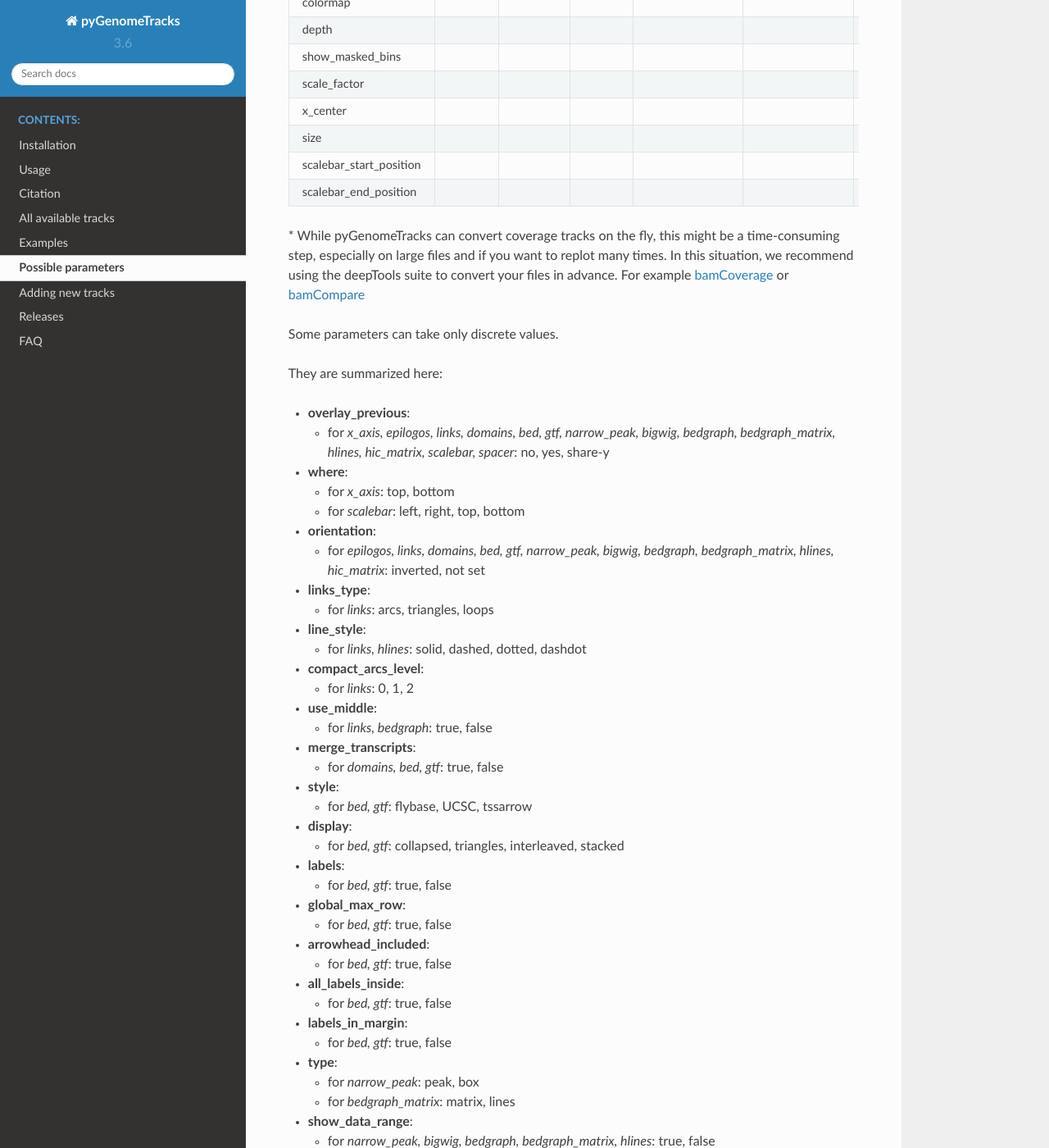
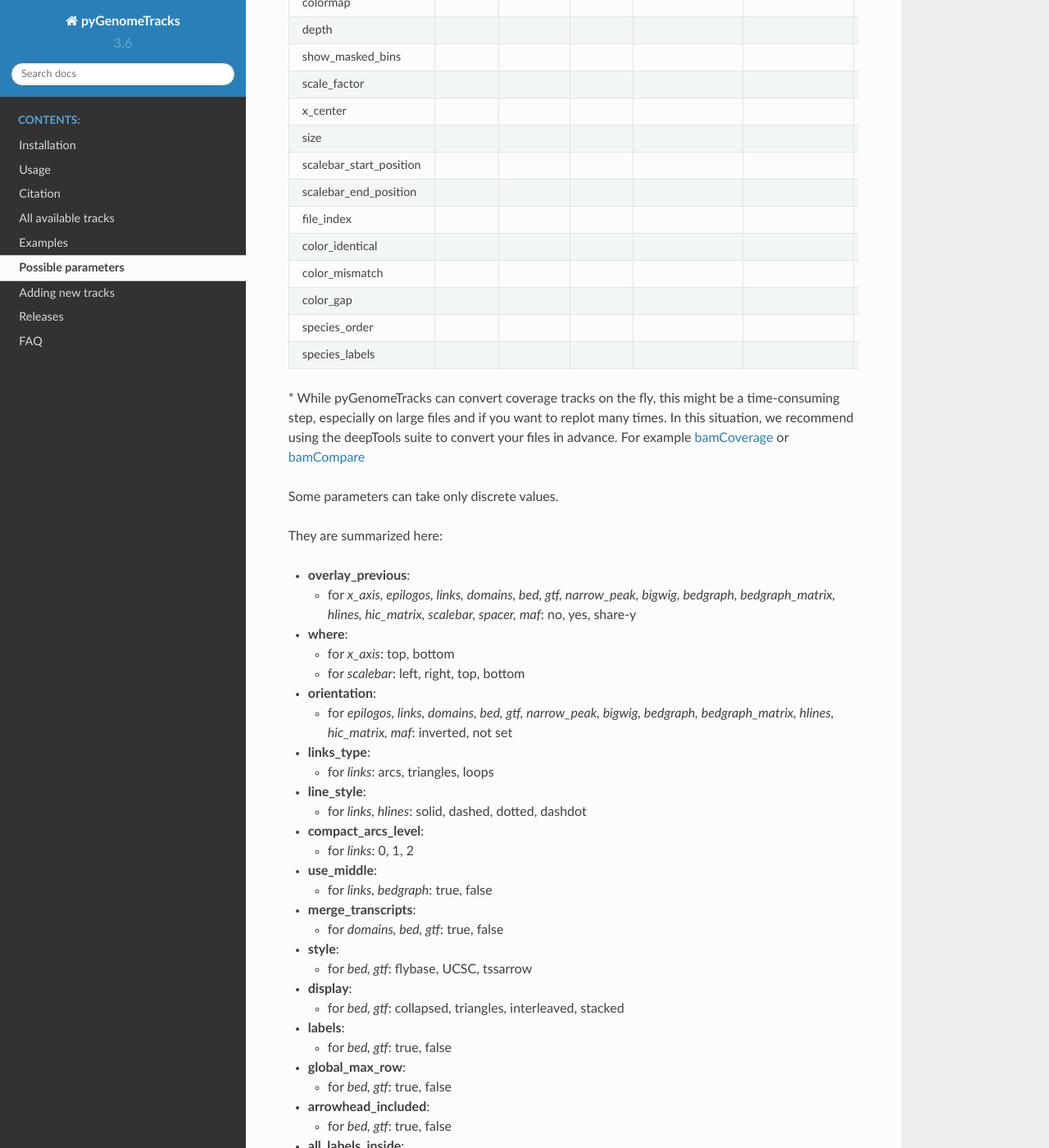
Before and after one commit to deeptools/pyGenomeTracks, a Sphinx documentation site: the page built from docs/content/possible-parameters.rst, in a window 1280 px wide and 1400 px high, scrolled down 1919 px. Shown: the whole window at 82% size. Built offline with Sphinx 7.4.7 and the Read the Docs theme 2.0.0, drawn with Linux system fonts in a browser that asks for light colours.

Commit message:
update doc

```diff
--- a/docs/content/all_default_properties_rst.txt
+++ b/docs/content/all_default_properties_rst.txt
@@ -1,13 +1,13 @@
-=============================  =============================  =============================  =============================  =============================  =============================  =============================  =============================  =============================  =============================  =============================  =============================  =============================  =============================
-parameter                      :doc:`tracks/x_axis`           :doc:`tracks/epilogos`         :doc:`tracks/links`            :doc:`tracks/domains`          :doc:`tracks/bed`              :doc:`tracks/gtf`              :doc:`tracks/narrow_peak`      :doc:`tracks/bigwig`           :doc:`tracks/bedgraph`         :doc:`tracks/bedgraph_matrix`  :doc:`tracks/hlines`           :doc:`tracks/hic_matrix`       :doc:`tracks/scalebar`
-=============================  =============================  =============================  =============================  =============================  =============================  =============================  =============================  =============================  =============================  =============================  =============================  =============================  =============================
-overlay_previous               no                             no                             no                             no                             no                             no                             no                             no                             no                             no                             no                             no                             no
+=============================  =============================  =============================  =============================  =============================  =============================  =============================  =============================  =============================  =============================  =============================  =============================  =============================  =============================  =============================
+parameter                      :doc:`tracks/x_axis`           :doc:`tracks/epilogos`         :doc:`tracks/links`            :doc:`tracks/domains`          :doc:`tracks/bed`              :doc:`tracks/gtf`              :doc:`tracks/narrow_peak`      :doc:`tracks/bigwig`           :doc:`tracks/bedgraph`         :doc:`tracks/bedgraph_matrix`  :doc:`tracks/hlines`           :doc:`tracks/hic_matrix`       :doc:`tracks/scalebar`         :doc:`tracks/maf`
+=============================  =============================  =============================  =============================  =============================  =============================  =============================  =============================  =============================  =============================  =============================  =============================  =============================  =============================  =============================
+overlay_previous               no                             no                             no                             no                             no                             no                             no                             no                             no                             no                             no                             no                             no                             no
 where                          bottom                                                                                                                                                                                                                                                                                                                                                                              left
 fontsize                       15                                                                                                                          12                             12                                                                                                                                                                                                                       12
 categories_file                                               not set
-orientation                                                   not set                        not set                        not set                        not set                        not set                        not set                        not set                        not set                        not set                        not set                        not set
+orientation                                                   not set                        not set                        not set                        not set                        not set                        not set                        not set                        not set                        not set                        not set                        not set                                                       not set
 links_type                                                                                   arcs
-line_width                                                                                   not set                        0.5                            0.5                            0.5                            1                                                                                                                           0.5                                                           0.5
+line_width                                                                                   not set                        0.5                            0.5                            0.5                            1                                                                                                                           0.5                                                           0.5                            0.5
 line_style                                                                                   solid                                                                                                                                                                                                                                                   solid
 color                                                                                        blue                           #1f78b4                        #1f78b4                        #1f78b4                        #FF000080                      #33a02c                        #a6cee3                                                       black                                                         black
 alpha                                                                                        0.8                                                                                                                                                        1                              1                                                             1                                                             1
@@ -58,7 +58,13 @@
 size                                                                                                                                                                                                                                                                                                                                                                                                               not set
 scalebar_start_position                                                                                                                                                                                                                                                                                                                                                                                            not set
 scalebar_end_position                                                                                                                                                                                                                                                                                                                                                                                              not set
-=============================  =============================  =============================  =============================  =============================  =============================  =============================  =============================  =============================  =============================  =============================  =============================  =============================  =============================
+file_index                                                                                                                                                                                                                                                                                                                                                                                                                                        not set
+color_identical                                                                                                                                                                                                                                                                                                                                                                                                                                   black
+color_mismatch                                                                                                                                                                                                                                                                                                                                                                                                                                    grey
+color_gap                                                                                                                                                                                                                                                                                                                                                                                                                                         lightgrey
+species_order                                                                                                                                                                                                                                                                                                                                                                                                                                     not set
+species_labels                                                                                                                                                                                                                                                                                                                                                                                                                                    not set
+=============================  =============================  =============================  =============================  =============================  =============================  =============================  =============================  =============================  =============================  =============================  =============================  =============================  =============================  =============================
 
 
 \* While pyGenomeTracks can convert coverage tracks on the fly, this might be a time-consuming step, especially on large files and if you want to replot many times. In this situation, we recommend using the deepTools suite to convert your files in advance. For example `bamCoverage <https://deeptools.readthedocs.io/en/develop/content/tools/bamCoverage.html>`_ or `bamCompare <https://deeptools.readthedocs.io/en/develop/content/tools/bamCompare.html>`_
--- a/docs/content/all_possible_properties.txt
+++ b/docs/content/all_possible_properties.txt
@@ -1,6 +1,6 @@
 - **overlay_previous**:
 
-  - for *x_axis, epilogos, links, domains, bed, gtf, narrow_peak, bigwig, bedgraph, bedgraph_matrix, hlines, hic_matrix, scalebar, spacer*: no, yes, share-y
+  - for *x_axis, epilogos, links, domains, bed, gtf, narrow_peak, bigwig, bedgraph, bedgraph_matrix, hlines, hic_matrix, scalebar, spacer, maf*: no, yes, share-y
 
 - **where**:
 
@@ -10,7 +10,7 @@
 
 - **orientation**:
 
-  - for *epilogos, links, domains, bed, gtf, narrow_peak, bigwig, bedgraph, bedgraph_matrix, hlines, hic_matrix*: inverted, not set
+  - for *epilogos, links, domains, bed, gtf, narrow_peak, bigwig, bedgraph, bedgraph_matrix, hlines, hic_matrix, maf*: inverted, not set
 
 - **links_type**:
 
--- a/docs/content/all_tracks.rst
+++ b/docs/content/all_tracks.rst
@@ -14,6 +14,7 @@
    tracks/hic_matrix
    tracks/hlines
    tracks/links
+   tracks/maf
    tracks/narrow_peak
    tracks/scalebar
    tracks/spacer
```
Also changed, not shown: docs/content/tracks/auto/maf_deduced_from_code.txt (added, +29 -0 lines), docs/content/tracks/auto/maf_options_text.txt (added, +34 -0 lines), docs/content/tracks/maf.rst (added, +18 -0 lines), 1 other file.
